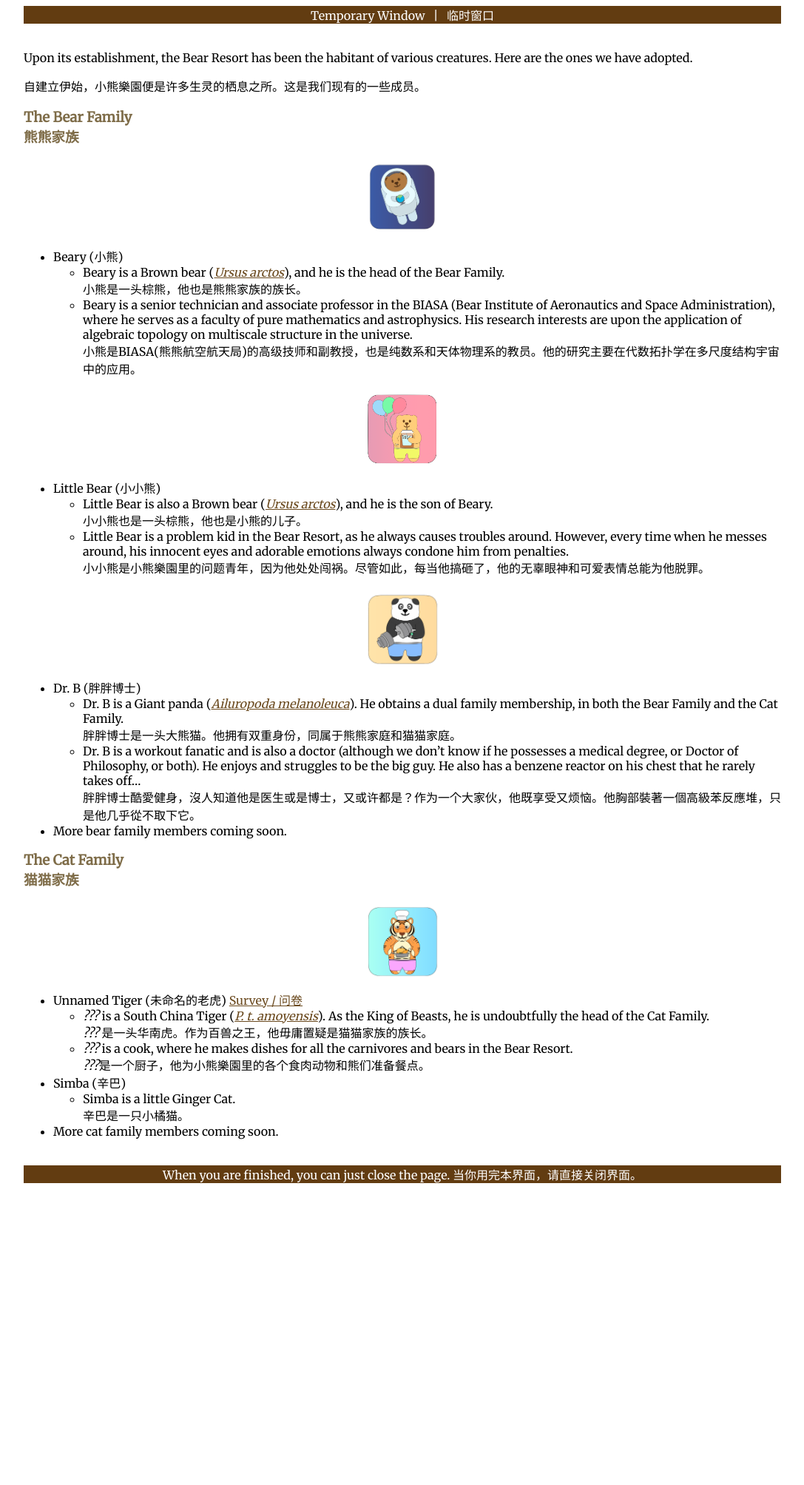
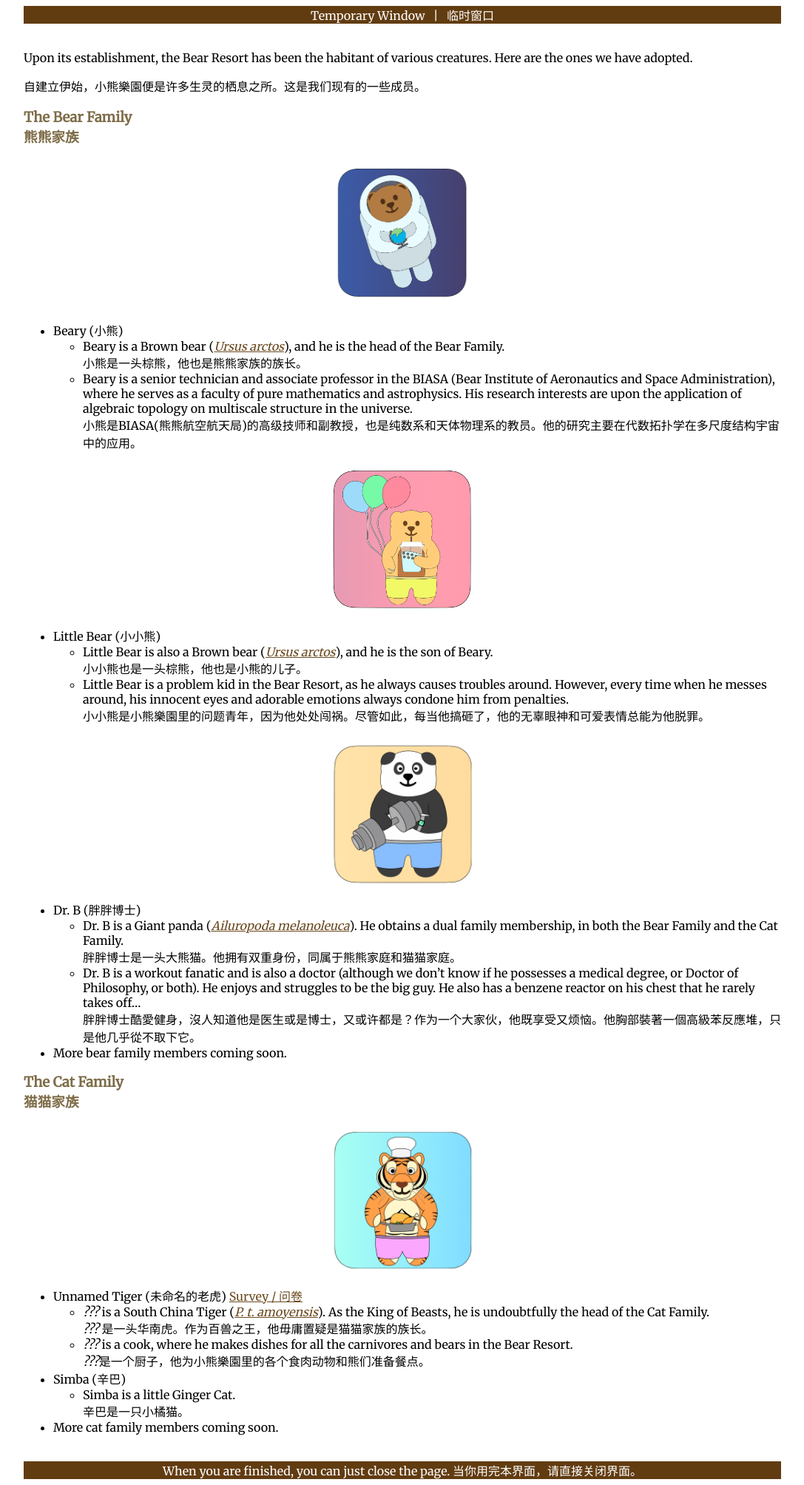
Before and after one commit to Bear-Resort/bear-resort.github.io, a Jekyll site: the page built from chars/chars.md, in a window 1280 px wide. Shown: the whole page at 74% size, without its empty margins (96-1183 px from the left). Built offline with Jekyll 4.4.1, drawn with Linux system fonts in a browser that asks for light colours; before the commit the page ends 1607 px from its top, so only the background shows below that.

Commit message:
made images larger

```diff
--- a/chars/chars.md
+++ b/chars/chars.md
@@ -8,19 +8,19 @@ Upon its establishment, the Bear Resort has been the habitant of various creatur
 
 ## The Bear Family <br> 熊熊家族
 
-# <img src="beary.png" style="height: 100px;">
+# <img src="beary.png" style="height: 200px;">
 
 - Beary (小熊)
     - Beary is a Brown bear ([*Ursus arctos*](https://en.wikipedia.org/wiki/Brown_bear)), and he is the head of the Bear Family. <br> 小熊是一头棕熊，他也是熊熊家族的族长。
     - Beary is a senior technician and associate professor in the BIASA (Bear Institute of Aeronautics and Space Administration), where he serves as a faculty of pure mathematics and astrophysics. His research interests are upon the application of algebraic topology on multiscale structure in the universe. <br> 小熊是BIASA(熊熊航空航天局)的高级技师和副教授，也是纯数系和天体物理系的教员。他的研究主要在代数拓扑学在多尺度结构宇宙中的应用。
 
-# <img src="little-bear.png" style="height: 100px;">
+# <img src="little-bear.png" style="height: 200px;">
 
 - Little Bear (小小熊)
     - Little Bear is also a Brown bear ([*Ursus arctos*](https://en.wikipedia.org/wiki/Brown_bear)), and he is the son of Beary. <br> 小小熊也是一头棕熊，他也是小熊的儿子。
     - Little Bear is a problem kid in the Bear Resort, as he always causes troubles around. However, every time when he messes around, his innocent eyes and adorable emotions always condone him from penalties. <br> 小小熊是小熊樂園里的问题青年，因为他处处闯祸。尽管如此，每当他搞砸了，他的无辜眼神和可爱表情总能为他脱罪。
 
-# <img src="dr-b.png" style="height: 100px;">
+# <img src="dr-b.png" style="height: 200px;">
 
 - Dr. B (胖胖博士)
     - Dr. B is a Giant panda ([*Ailuropoda melanoleuca*](https://en.wikipedia.org/wiki/Giant_panda)). He obtains a dual family membership, in both the Bear Family and the Cat Family. <br> 胖胖博士是一头大熊猫。他拥有双重身份，同属于熊熊家庭和猫猫家庭。
@@ -30,7 +30,7 @@ Upon its establishment, the Bear Resort has been the habitant of various creatur
 
 ## The Cat Family <br> 猫猫家族
 
-# <img src="tiger.png" style="height: 100px;">
+# <img src="tiger.png" style="height: 200px;">
 
 - Unnamed Tiger (未命名的老虎) [Survey / 问卷](https://forms.gle/vUvgz4qUCUnKk1cT8)
     - *???* is a South China Tiger ([*P. t. amoyensis*](https://en.wikipedia.org/wiki/South_China_tiger)). As the King of Beasts, he is undoubtfully the head of the Cat Family. <br> *???* 是一头华南虎。作为百兽之王，他毋庸置疑是猫猫家族的族长。
```
